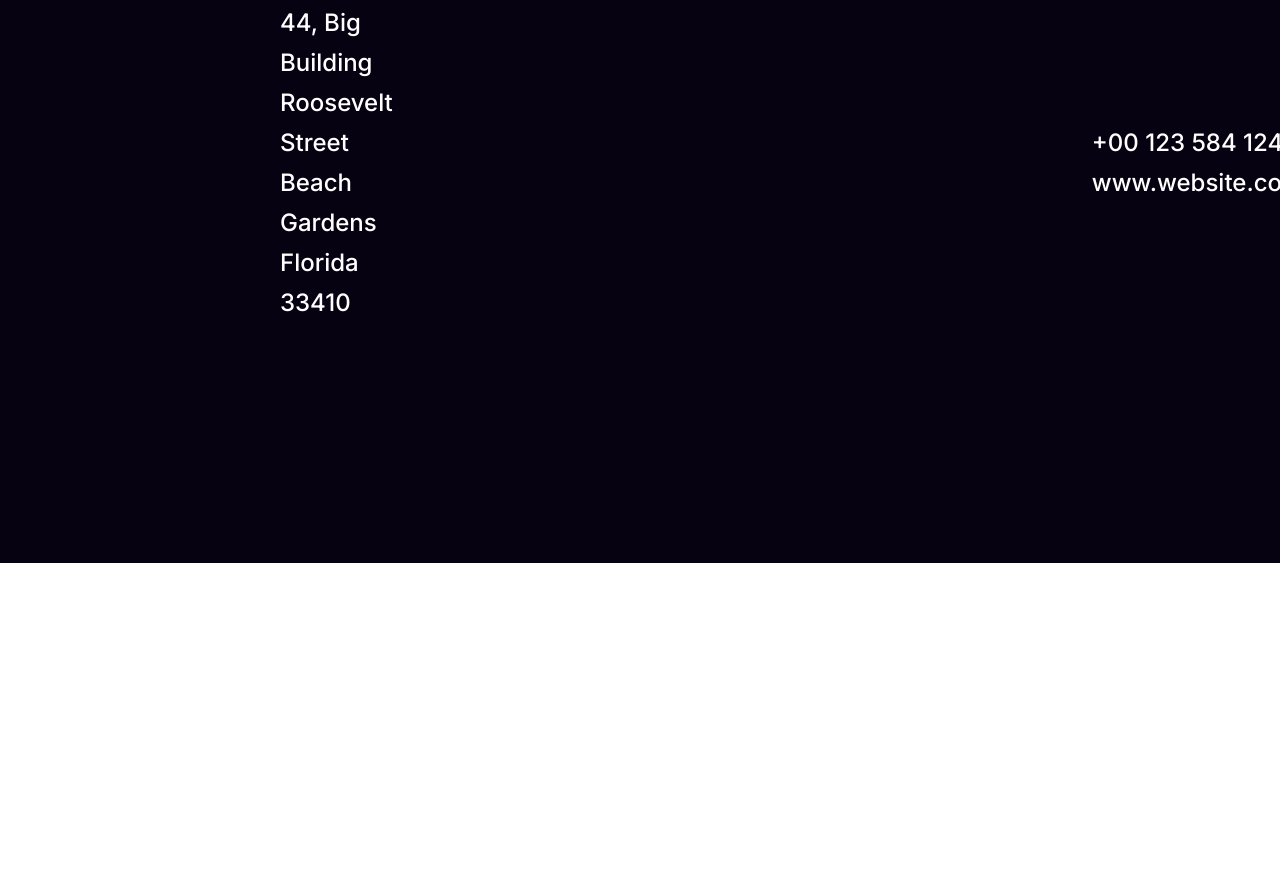
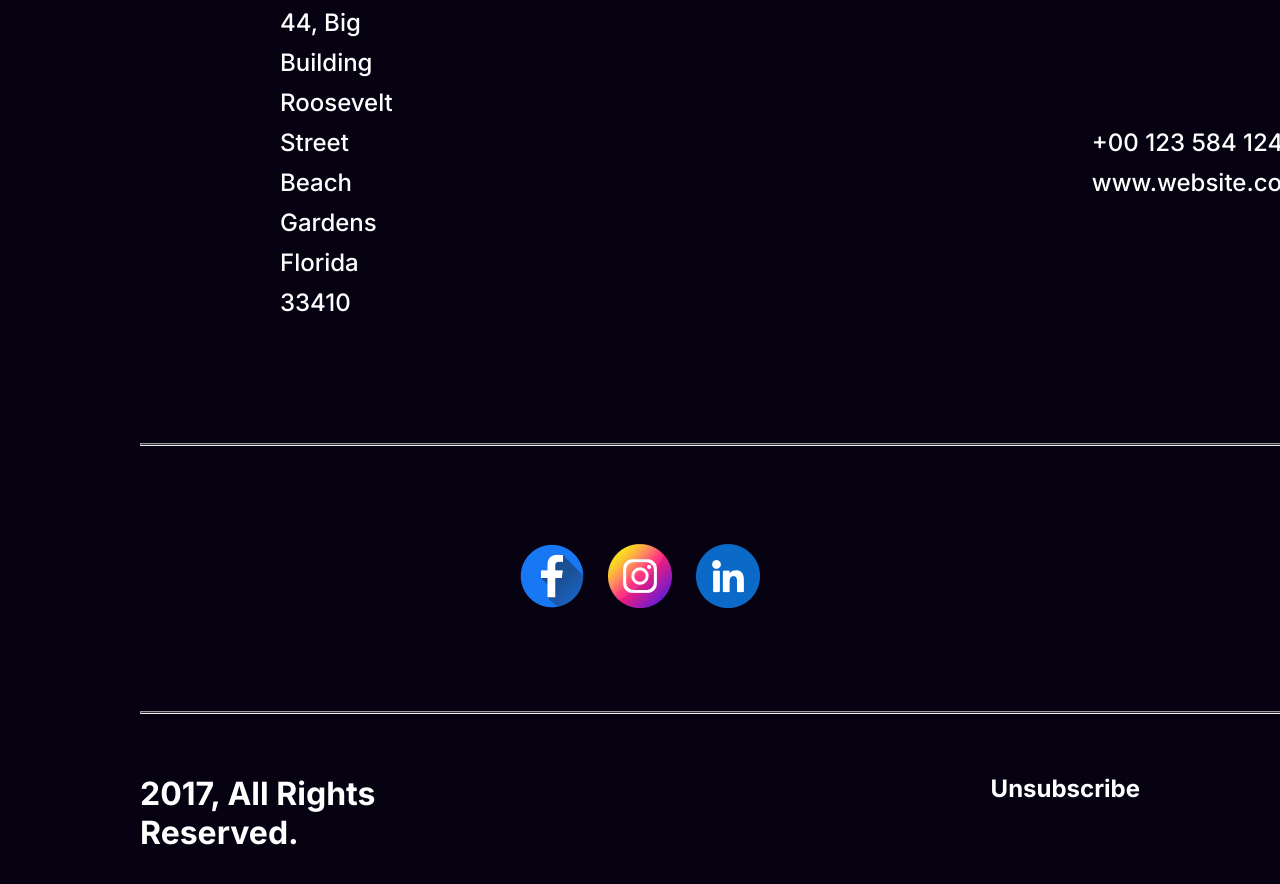
Before and after one commit to sajedul4D/CJ7-New-Year-New-Mission-17, a plain HTML site: page index.html in a window 1280 px wide. Shown: the part 7767-8651 px from the top of the page. Before the commit the page ends 8330 px from the top, so only its background shows below. Drawn offline with Linux system fonts and the light colour scheme; some icons are missing.

Commit message:
added footer_section_finish

```diff
--- a/index.html
+++ b/index.html
@@ -141,7 +141,22 @@
           <a class="website_link" href=""> <i class="fa-solid fa-globe"></i> www.website.com</a>
         </div>
       </div>
-
+      <hr class="line_hr">
+      <div class="socal_midea">
+        <a href="#"><img src="resources/Facebook.png" alt=""></a>
+        <a href="#"><img src="resources/Instagram.png" alt=""></a>
+        <a href="#"><img src="resources/Linkedin.png" alt=""></a>
+      </div>
+      <hr class="line_hr">
+      <div class="footer_section_finish">
+        <div class="footer_copy">
+          <h1>2017, All Rights Reserved.</h1>
+        </div>
+        <div class="footer_unsubscribes">
+          <h2>Unsubscribe</h2>
+        </div>
+      </div>
+    </div>
    </footer>
 </body>
 </html>
--- a/style/style.css
+++ b/style/style.css
@@ -445,3 +445,35 @@ gap: 10px;
     line-height: 40px;
     text-decoration: none;
   }
+  .socal_midea {
+    display: flex;
+    justify-content: center;
+    align-items: center;
+    gap: 24px;
+    margin: 98px;
+  }
+  .footer_section_finish {
+    display: flex;
+    gap: 559px;
+    justify-content: space-around;
+  }
+  .footer_copy {
+    color: #fff;
+    font-family: 'Inter', sans-serif;
+    font-size: 16px;
+    font-weight: 500;
+  }
+  .footer_unsubscribes {
+    color: #fff;
+    font-family: Inter;
+    font-size: 16px;
+    font-weight: 500;
+  }
+  .line_hr {
+    width: 1320px;
+    height: 1px;
+    text-align: center;
+    margin: 0 auto;
+    margin-bottom: 60px;
+    background: rgba(255, 255, 255, 0.15);
+  }
```
